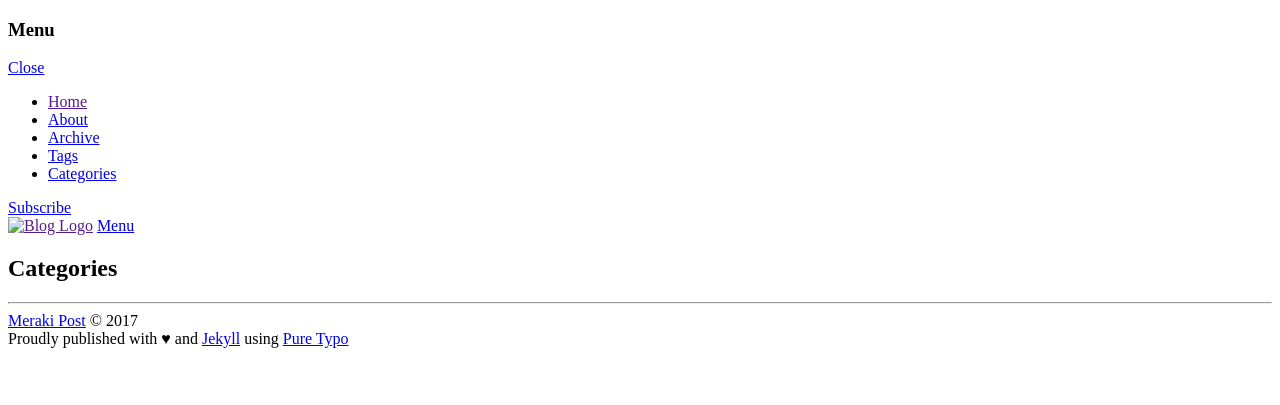
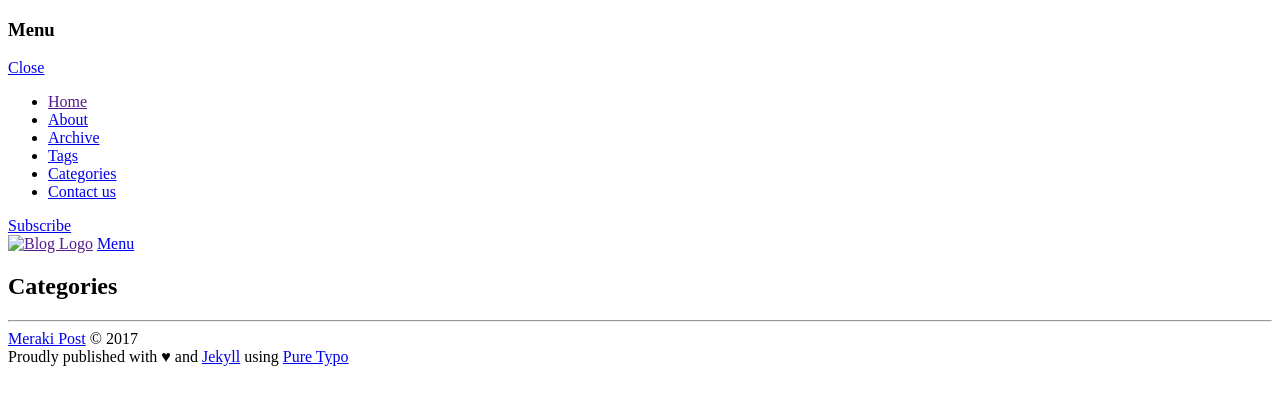
Before and after one commit to studiolampblack/puretypo, a Jekyll site: the page built from pages/categories.html, in a window 1280 px wide. Shown: the top 405 px of the page. Built offline with Jekyll 4.4.1, drawn with Linux system fonts in a browser that asks for light colours; nearby versions of some CDN libraries; comment, search, counter and statistics services are not loaded.

Commit message:
Add the nav-current element, and add link to /contact/ in navigation

```diff
--- a/_includes/navigation.html
+++ b/_includes/navigation.html
@@ -6,9 +6,10 @@
     <ul>
         <li class="nav-home {% if page.current == 'home' %} nav-current{% endif %}" role="presentation"><a href="{{ site.baseurl }}">Home</a></li>
         <li class="nav-about {% if page.current == 'about' %} nav-current{% endif %}" role="presentation"><a href="{{ site.baseurl }}about">About</a></li>
-        <li class="nav-archive" role="presentation"><a href="{{ site.baseurl }}archive">Archive</a></li>
-        <li class="nav-archive" role="presentation"><a href="{{ site.baseurl }}tags/">Tags</a></li>
-        <li class="nav-archive" role="presentation"><a href="{{ site.baseurl }}categories/">Categories</a></li>
+        <li class="nav-archive {% if page.current == 'archive' %} nav-current{% endif %}" role="presentation"><a href="{{ site.baseurl }}archive">Archive</a></li>
+        <li class="nav-tags {% if page.current == 'tags' %} nav-current{% endif %}" role="presentation"><a href="{{ site.baseurl }}tags/">Tags</a></li>
+        <li class="nav-categories {% if page.current == 'categories' %} nav-current{% endif %}" role="presentation"><a href="{{ site.baseurl }}categories/">Categories</a></li>
+        <li class="nav-contact {% if page.current == 'contact' %} nav-current{% endif %}" role="presentation"><a href="{{ site.baseurl }}contact/">Contact us</a></li>
         <!--
         <li class="nav-speeches {% if page.url contains 'speeches' %} nav-current{% endif %}" role="presentation"><a href="{{ site.baseurl }}tag/speeches">Speeches</a></li>
         <li class="nav-fiction {% if page.url contains 'fiction' %} nav-current{% endif %}" role="presentation"><a href="{{ site.baseurl }}tag/fiction">Fiction</a></li>
```
